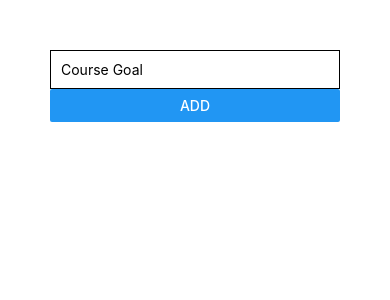
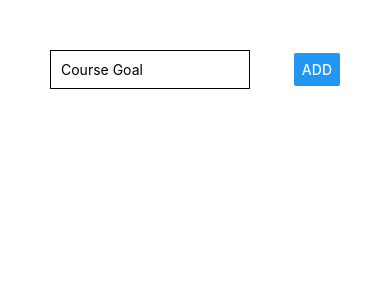
Before and after one commit to heyFahad/react-native-basics, a React Native app: screen / in a window 390 px wide. Shown: the top 300 px of the page. Built offline with nearby package versions, Linux system fonts and the light colour scheme.

Commit message:
Flexbox and Layouts (Intro)

```diff
--- a/App.jsx
+++ b/App.jsx
@@ -4,10 +4,10 @@
 export default function App() {
   return (
     <View style={{ padding: 50 }}>
-      <View>
+      <View style={{flexDirection: 'row', justifyContent: 'space-between', alignItems: 'center'}}>
         <TextInput
           placeholder="Course Goal"
-          style={{ borderColor: 'black', borderWidth: 1, padding: 10 }}
+          style={{ width: 200, borderColor: 'black', borderWidth: 1, padding: 10 }}
         />
         <Button title="ADD" />
       </View>
```
